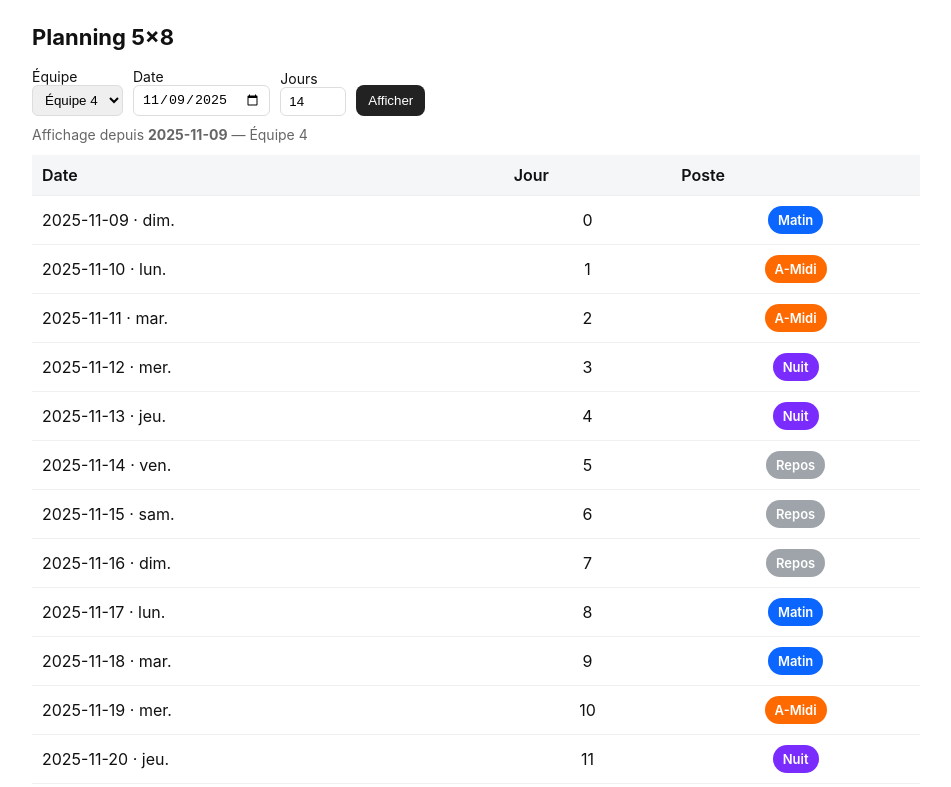
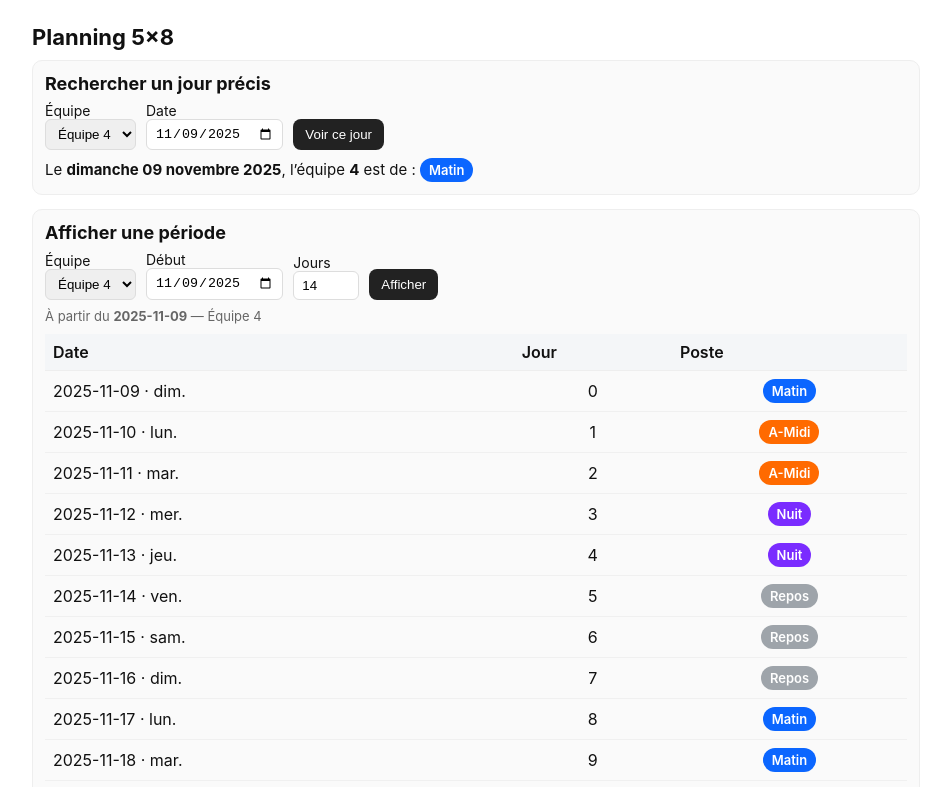
Before and after one commit to DanCMX/TournanteOIvrs, a Vue app: page / in a window 1280 px wide. Shown: the top 787 px of the page, without its empty margins (164-1115 px from the left). Built offline with nearby package versions, Linux system fonts and the light colour scheme.

Commit message:
Update App.vue

```diff
--- a/src/App.vue
+++ b/src/App.vue
@@ -2,6 +2,39 @@
   <div class="wrap">
     <header>
       <h1>Planning 5×8</h1>
+    </header>
+
+    <!-- BLOC 1 : RECHERCHE D'UN JOUR PRÉCIS -->
+    <section class="card">
+      <h2>Rechercher un jour précis</h2>
+
+      <div class="controls">
+        <label>Équipe
+          <select v-model.number="dayTeam">
+            <option v-for="i in 5" :key="i" :value="i">Équipe {{ i }}</option>
+          </select>
+        </label>
+
+        <label>Date
+          <input type="date" v-model="dayDateIso" />
+        </label>
+
+        <button class="btn" @click="refreshDay">Voir ce jour</button>
+      </div>
+
+      <div class="day-result" v-if="dayResult">
+        Le <strong>{{ formatDateLabel(dayDateIso) }}</strong>,
+        l’équipe <strong>{{ dayTeam }}</strong> est de :
+        <span :class="badgeClass(dayShiftRaw)">{{ dayResult }}</span>
+      </div>
+
+      <div v-else class="hint">Choisis une date et clique sur <em>Voir ce jour</em>.</div>
+    </section>
+
+    <!-- BLOC 2 : AFFICHER UNE PÉRIODE -->
+    <section class="card">
+      <h2>Afficher une période</h2>
+
       <div class="controls">
         <label>Équipe
           <select v-model.number="team">
@@ -9,7 +42,7 @@
           </select>
         </label>
 
-        <label>Date
+        <label>Début
           <input type="date" v-model="dateIso" />
         </label>
 
@@ -17,12 +50,12 @@
           <input type="number" v-model.number="len" min="1" max="60" />
         </label>
 
-        <button class="btn" @click="refresh">Afficher</button>
+        <button class="btn" @click="refreshRange">Afficher</button>
       </div>
-    </header>
 
-    <main>
-      <div class="subtitle">Affichage depuis <strong>{{ dateIso }}</strong> — Équipe {{ team }}</div>
+      <div class="subtitle">
+        À partir du <strong>{{ dateIso }}</strong> — Équipe {{ team }}
+      </div>
 
       <table class="table" v-if="rows.length">
         <thead>
@@ -43,24 +76,26 @@
         </tbody>
       </table>
 
-      <div v-else class="hint">Cliquez sur <em>Afficher</em> pour voir le planning.</div>
-    </main>
+      <div v-else class="hint">Clique sur <em>Afficher</em> pour voir le planning.</div>
+    </section>
   </div>
 </template>
 
 <script setup>
 import { ref } from 'vue'
-import { previewRange } from './planning.js'
+import { previewRange, getShiftForTeamOnDate } from './planning.js'
 
-const team = ref(4)
+// -------- BLOC JOUR PRÉCIS --------
 const today = new Date()
 const yyyy = today.getFullYear().toString().padStart(4,'0')
 const mm = (today.getMonth()+1).toString().padStart(2,'0')
 const dd = today.getDate().toString().padStart(2,'0')
-const dateIso = ref(`${yyyy}-${mm}-${dd}`)
-const len = ref(14)
+const todayIso = `${yyyy}-${mm}-${dd}`
 
-const rows = ref([])
+const dayTeam = ref(4)
+const dayDateIso = ref(todayIso)
+const dayResult = ref('')
+const dayShiftRaw = ref('-')
 
 function displayShift(s) { return s === '-' ? 'Repos' : s }
 
@@ -71,59 +106,149 @@ function badgeClass(s) {
   return 'badge rest'
 }
 
-function refresh() {
+function formatDateLabel(iso) {
+  if (!iso) return ''
+  const d = new Date(iso + 'T00:00:00')
+  return d.toLocaleDateString('fr-FR', { weekday: 'long', day: '2-digit', month: 'long', year: 'numeric' })
+}
+
+function refreshDay() {
+  if (!dayDateIso.value) return
+  const iso = dayDateIso.value.includes('T') ? dayDateIso.value : dayDateIso.value + 'T00:00:00Z'
+  const d = new Date(iso)
+  const shift = getShiftForTeamOnDate(dayTeam.value, d)
+  dayShiftRaw.value = shift
+  dayResult.value = displayShift(shift)
+}
+
+// -------- BLOC PÉRIODE --------
+const team = ref(4)
+const dateIso = ref(todayIso)
+const len = ref(14)
+const rows = ref([])
+
+function refreshRange() {
   const iso = dateIso.value.includes('T') ? dateIso.value : dateIso.value
   rows.value = previewRange(team.value, iso, len.value)
 }
 
-// initial load
-refresh()
+// initial
+refreshDay()
+refreshRange()
 </script>
 
 <style>
 :root{
   --bg:#ffffff;
   --muted:#666;
-  --accent: #0b66ff;
-  --morning:#0b66ff;    /* bleu */
-  --afternoon:#ff6a00;  /* orange */
-  --night:#7a2cff;      /* violet */
-  --rest:#9aa0a6;       /* gris */
+  --morning:#0b66ff;
+  --afternoon:#ff6a00;
+  --night:#7a2cff;
+  --rest:#9aa0a6;
 }
 
 *{box-sizing:border-box}
 body,html,#app{height:100%;}
-.wrap{padding:16px;max-width:920px;margin:0 auto;font-family:Inter, system-ui, -apple-system, "Helvetica Neue", Arial;color:#111;background:var(--bg)}
-header{display:flex;flex-direction:column;gap:12px}
-h1{margin:0 0 6px 0;font-size:22px}
-.controls{display:flex;flex-wrap:wrap;gap:10px;align-items:end}
-.controls label{font-size:14px;display:flex;flex-direction:column}
-.controls input[type="date"], .controls select, .controls input[type="number"]{padding:6px 8px;border:1px solid #ddd;border-radius:6px}
-.btn{padding:8px 12px;border-radius:8px;border:0;background:#222;color:#fff;cursor:pointer}
+.wrap{
+  padding:16px;
+  max-width:920px;
+  margin:0 auto;
+  font-family:Inter, system-ui, -apple-system, "Helvetica Neue", Arial;
+  color:#111;
+  background:var(--bg);
+}
+h1{margin:0 0 10px 0;font-size:22px}
+h2{margin:0 0 8px 0;font-size:18px}
+
+.card{
+  border:1px solid #eee;
+  border-radius:10px;
+  padding:12px;
+  margin-bottom:14px;
+  background:#fafafa;
+}
+
+.controls{
+  display:flex;
+  flex-wrap:wrap;
+  gap:10px;
+  align-items:flex-end;
+  margin-bottom:8px;
+}
+.controls label{
+  font-size:14px;
+  display:flex;
+  flex-direction:column;
+}
+.controls input[type="date"],
+.controls select,
+.controls input[type="number"]{
+  padding:6px 8px;
+  border:1px solid #ddd;
+  border-radius:6px;
+}
+.btn{
+  padding:8px 12px;
+  border-radius:8px;
+  border:0;
+  background:#222;
+  color:#fff;
+  cursor:pointer;
+}
 .btn:active{transform:translateY(1px)}
 
-.subtitle{margin-top:10px;color:var(--muted);font-size:14px}
+.subtitle{
+  margin-top:4px;
+  color:var(--muted);
+  font-size:13px;
+}
+.hint{
+  color:var(--muted);
+  font-size:13px;
+}
+
+.day-result{
+  margin-top:4px;
+  font-size:15px;
+}
 
 /* table */
-.table{width:100%;border-collapse:collapse;margin-top:12px}
-.table th{background:#f4f6f8;text-align:left;padding:10px;font-weight:600;border-bottom:1px solid #eee}
-.table td{padding:10px;border-bottom:1px solid #f0f0f0}
+.table{
+  width:100%;
+  border-collapse:collapse;
+  margin-top:10px;
+}
+.table th{
+  background:#f4f6f8;
+  text-align:left;
+  padding:8px;
+  font-weight:600;
+  border-bottom:1px solid #eee;
+}
+.table td{
+  padding:8px;
+  border-bottom:1px solid #f0f0f0;
+}
 .center{text-align:center}
 
 /* badges */
 .badge{
-  display:inline-block;padding:6px 10px;border-radius:999px;font-weight:600;font-size:13px;color:#fff;
+  display:inline-block;
+  padding:4px 9px;
+  border-radius:999px;
+  font-weight:600;
+  font-size:13px;
+  color:#fff;
 }
 .morning{background:var(--morning)}
 .afternoon{background:var(--afternoon)}
 .night{background:var(--night)}
-.rest{background:var(--rest);color:#fff;opacity:0.95}
+.rest{background:var(--rest);opacity:0.95}
 
-/* small screens */
+/* mobile */
 @media(max-width:520px){
+  h1{font-size:20px}
   .controls{gap:8px}
-  .controls label{min-width:120px}
-  .table th, .table td{padding:8px;font-size:14px}
-  h1{font-size:20px}
+  .table th,.table td{padding:6px;font-size:13px}
 }
 </style>
```
